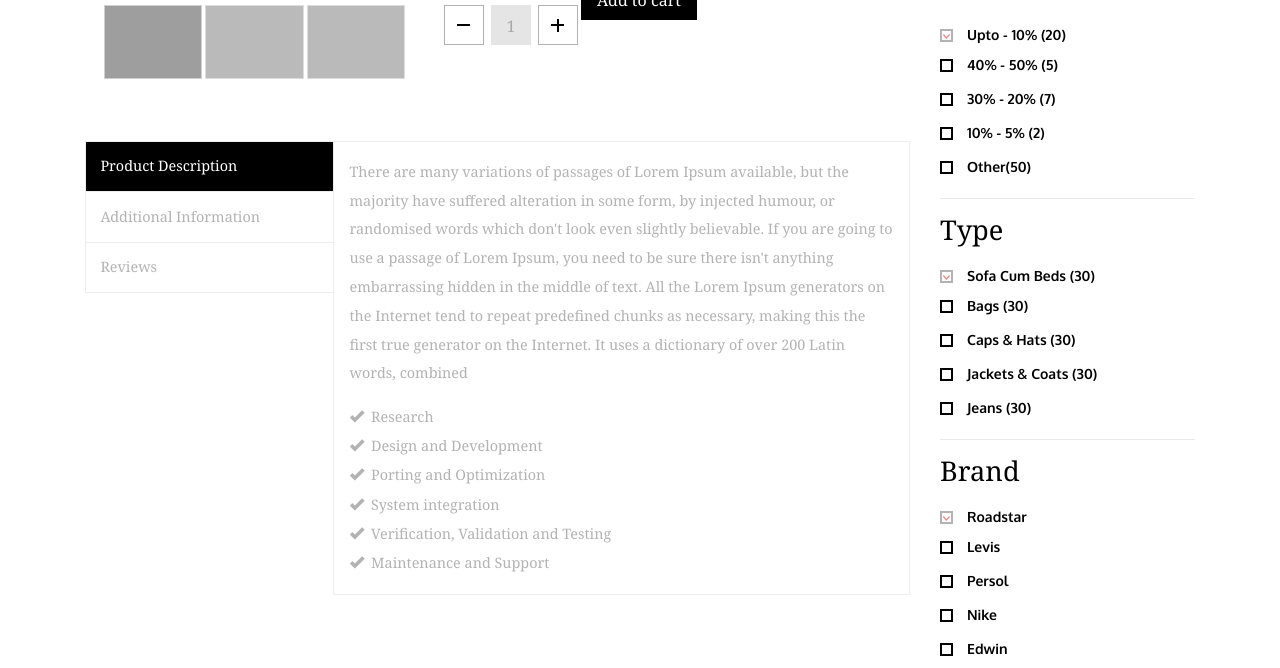
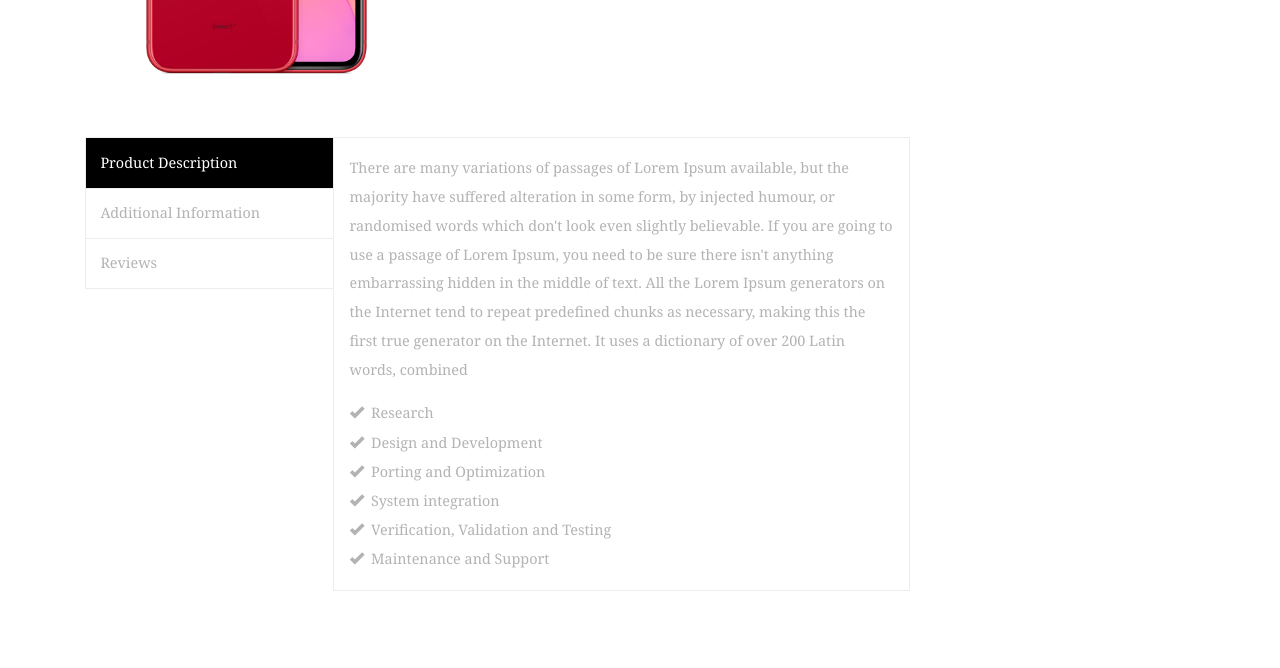
Before and after one commit to NGUYENTDAM/D_A_web, a PHP site: page /single.html in a window 1280 px wide. Shown: the part 583-1251 px from the top of the page. Run offline with PHP 8.4, Linux system fonts and the light colour scheme; grey boxes are pictures that could not be loaded.

Commit message:
singed 12:33 SA 20/12/2019

```diff
--- a/css/style.css
+++ b/css/style.css
@@ -33,9 +33,12 @@ body a{
  ul{
 	padding: 0;
 	margin: 0;
-}
-h1,h2,h3,h4,h5,h6,label,p{
-	margin:0;
+}h2,h3,h4,h5,h6,label,p{
+    margin:0;
+}
+h1{
+    padding-left: 80px;
+    margin: 0;
 }
 /*--header--*/
 .head{
--- a/modules/mHeader.php
+++ b/modules/mHeader.php
@@ -50,7 +50,7 @@
                                             <h3>Hãng sản xuất</h3>
                                             <div class="col1">
                                                 <div class="h_nav">
-                                                    <a href="#" ><h4>APPLE</h4></a>
+                                                    <a href="pages/pError.php" ><h4>APPLE</h4></a>
                                                 </div>
                                                 <div class="clearfix"></div>
                                             </div>
--- a/single.html
+++ b/single.html
@@ -308,57 +308,13 @@ Smartphone Compatible web template, free webdesigns for Nokia, Samsung, LG, Sony
 	<div class="col-md-5 grid">
 		<div class="flexslider">
 			  <ul class="slides">
-			    <li data-thumb="images/si.jpg">
-			        <div class="thumb-image"> <img src="images/si.jpg" data-imagezoom="true" class="img-responsive"> </div>
-			    </li>
-			    <li data-thumb="images/si1.jpg">
-			         <div class="thumb-image"> <img src="images/si1.jpg" data-imagezoom="true" class="img-responsive"> </div>
-			    </li>
-			    <li data-thumb="images/si2.jpg">
-			       <div class="thumb-image"> <img src="images/si2.jpg" data-imagezoom="true" class="img-responsive"> </div>
-			    </li>
+					<img src="/images/ip_11_256.jpg" />
 			  </ul>
 		</div>
 	</div>
 <div class="col-md-7 single-top-in">
 						<div class="span_2_of_a1 simpleCart_shelfItem">
 				<h3>Nam liber tempor cum</h3>
-				<p class="in-para"> There are many variations of passages of Lorem Ipsum.</p>
-			    <div class="price_single">
-				  <span class="reducedfrom item_price">$140.00</span>
-				 <a href="#">click for offer</a>
-				 <div class="clearfix"></div>
-				</div>
-				<h4 class="quick">Quick Overview:</h4>
-				<p class="quick_desc"> Nam liber tempor cum soluta nobis eleifend option congue nihil imperdiet doming id quod mazim placerat facer possim assum. Typi non habent claritatem insitam; es</p>
-			    <div class="wish-list">
-				 	<ul>
-				 		<li class="wish"><a href="#"><span class="glyphicon glyphicon-check" aria-hidden="true"></span>Add to Wishlist</a></li>
-				 	    <li class="compare"><a href="#"><span class="glyphicon glyphicon-resize-horizontal" aria-hidden="true"></span>Add to Compare</a></li>
-				 	</ul>
-				 </div>
-				 <div class="quantity">
-								<div class="quantity-select">
-									<div class="entry value-minus">&nbsp;</div>
-									<div class="entry value"><span>1</span></div>
-									<div class="entry value-plus active">&nbsp;</div>
-								</div>
-							</div>
-							<!--quantity-->
-	<script>
-    $('.value-plus').on('click', function(){
-    	var divUpd = $(this).parent().find('.value'), newVal = parseInt(divUpd.text(), 10)+1;
-    	divUpd.text(newVal);
-    });
-
-    $('.value-minus').on('click', function(){
-    	var divUpd = $(this).parent().find('.value'), newVal = parseInt(divUpd.text(), 10)-1;
-    	if(newVal>=1) divUpd.text(newVal);
-    });
-	</script>
-	<!--quantity-->
-
-			    <a href="#" class="add-to item_add hvr-skew-backward">Add to cart</a>
 			<div class="clearfix"> </div>
 			</div>
 
@@ -423,121 +379,7 @@ Smartphone Compatible web template, free webdesigns for Nokia, Samsung, LG, Sony
 </div>
 <!----->
 
-<div class="col-md-3 product-bottom product-at">
-			<!--categories-->
-				<div class=" rsidebar span_1_of_left">
-						<h4 class="cate">Categories</h4>
-							 <ul class="menu-drop">
-							<li class="item1"><a href="#">Men </a>
-								<ul class="cute">
-									<li class="subitem1"><a href="product.html">Cute Kittens </a></li>
-									<li class="subitem2"><a href="product.html">Strange Stuff </a></li>
-									<li class="subitem3"><a href="product.html">Automatic Fails </a></li>
-								</ul>
-							</li>
-							<li class="item2"><a href="#">Women </a>
-								<ul class="cute">
-									<li class="subitem1"><a href="product.html">Cute Kittens </a></li>
-									<li class="subitem2"><a href="product.html">Strange Stuff </a></li>
-									<li class="subitem3"><a href="product.html">Automatic Fails </a></li>
-								</ul>
-							</li>
-							<li class="item3"><a href="#">Kids</a>
-								<ul class="cute">
-									<li class="subitem1"><a href="product.html">Cute Kittens </a></li>
-									<li class="subitem2"><a href="product.html">Strange Stuff </a></li>
-									<li class="subitem3"><a href="product.html">Automatic Fails</a></li>
-								</ul>
-							</li>
-							<li class="item4"><a href="#">Accessories</a>
-								<ul class="cute">
-									<li class="subitem1"><a href="product.html">Cute Kittens </a></li>
-									<li class="subitem2"><a href="product.html">Strange Stuff </a></li>
-									<li class="subitem3"><a href="product.html">Automatic Fails</a></li>
-								</ul>
-							</li>
 
-							<li class="item4"><a href="#">Shoes</a>
-								<ul class="cute">
-									<li class="subitem1"><a href="product.html">Cute Kittens </a></li>
-									<li class="subitem2"><a href="product.html">Strange Stuff </a></li>
-									<li class="subitem3"><a href="product.html">Automatic Fails </a></li>
-								</ul>
-							</li>
-						</ul>
-					</div>
-				<!--initiate accordion-->
-						<script type="text/javascript">
-							$(function() {
-							    var menu_ul = $('.menu-drop > li > ul'),
-							           menu_a  = $('.menu-drop > li > a');
-							    menu_ul.hide();
-							    menu_a.click(function(e) {
-							        e.preventDefault();
-							        if(!$(this).hasClass('active')) {
-							            menu_a.removeClass('active');
-							            menu_ul.filter(':visible').slideUp('normal');
-							            $(this).addClass('active').next().stop(true,true).slideDown('normal');
-							        } else {
-							            $(this).removeClass('active');
-							            $(this).next().stop(true,true).slideUp('normal');
-							        }
-							    });
-
-							});
-						</script>
-<!--//menu-->
- <section  class="sky-form">
-					<h4 class="cate">Discounts</h4>
-					 <div class="row row1 scroll-pane">
-						 <div class="col col-4">
-								<label class="checkbox"><input type="checkbox" name="checkbox" checked=""><i></i>Upto - 10% (20)</label>
-						 </div>
-						 <div class="col col-4">
-								<label class="checkbox"><input type="checkbox" name="checkbox"><i></i>40% - 50% (5)</label>
-								<label class="checkbox"><input type="checkbox" name="checkbox"><i></i>30% - 20% (7)</label>
-								<label class="checkbox"><input type="checkbox" name="checkbox"><i></i>10% - 5% (2)</label>
-								<label class="checkbox"><input type="checkbox" name="checkbox"><i></i>Other(50)</label>
-						 </div>
-					 </div>
-				 </section>
-
-
-					 <!---->
-					 <section  class="sky-form">
-						<h4 class="cate">Type</h4>
-							<div class="row row1 scroll-pane">
-								<div class="col col-4">
-									<label class="checkbox"><input type="checkbox" name="checkbox" checked=""><i></i>Sofa Cum Beds (30)</label>
-								</div>
-								<div class="col col-4">
-									<label class="checkbox"><input type="checkbox" name="checkbox"><i></i>Bags  (30)</label>
-									<label class="checkbox"><input type="checkbox" name="checkbox"><i></i>Caps & Hats (30)</label>
-									<label class="checkbox"><input type="checkbox" name="checkbox"><i></i>Jackets & Coats   (30)</label>
-									<label class="checkbox"><input type="checkbox" name="checkbox"><i></i>Jeans  (30)</label>
-									<label class="checkbox"><input type="checkbox" name="checkbox"><i></i>Shirts   (30)</label>
-									<label class="checkbox"><input type="checkbox" name="checkbox"><i></i>Sunglasses  (30)</label>
-									<label class="checkbox"><input type="checkbox" name="checkbox"><i></i>Swimwear  (30)</label>
-								</div>
-							</div>
-				   </section>
-				   		<section  class="sky-form">
-						<h4 class="cate">Brand</h4>
-							<div class="row row1 scroll-pane">
-								<div class="col col-4">
-									<label class="checkbox"><input type="checkbox" name="checkbox" checked=""><i></i>Roadstar</label>
-								</div>
-								<div class="col col-4">
-									<label class="checkbox"><input type="checkbox" name="checkbox"><i></i>Levis</label>
-									<label class="checkbox"><input type="checkbox" name="checkbox"><i></i>Persol</label>
-									<label class="checkbox"><input type="checkbox" name="checkbox"><i></i>Nike</label>
-									<label class="checkbox"><input type="checkbox" name="checkbox"><i></i>Edwin</label>
-									<label class="checkbox"><input type="checkbox" name="checkbox" ><i></i>New Balance</label>
-									<label class="checkbox"><input type="checkbox" name="checkbox"><i></i>Paul Smith</label>
-									<label class="checkbox"><input type="checkbox" name="checkbox"><i></i>Ray-Ban</label>
-								</div>
-							</div>
-				   </section>
 		</div>
 		<div class="clearfix"> </div>
 	</div>
```
Also changed, not shown: other parts of css/style.css (+62 -13 lines), pages/pChiTiet.php (+9 -2 lines).
